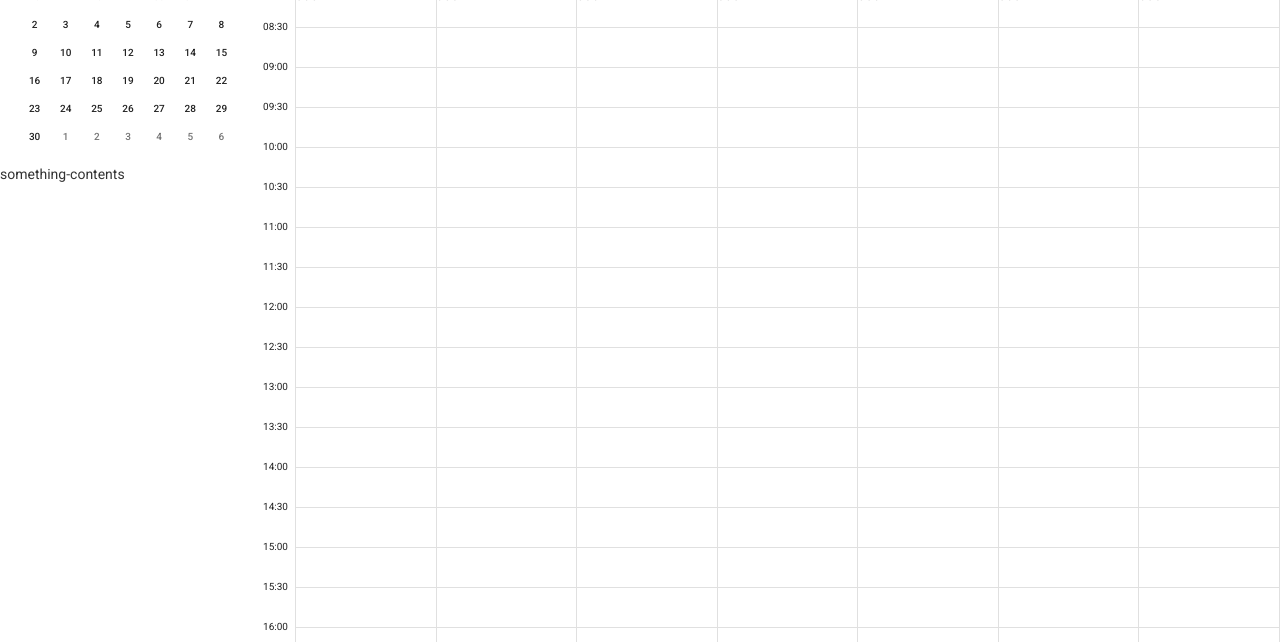
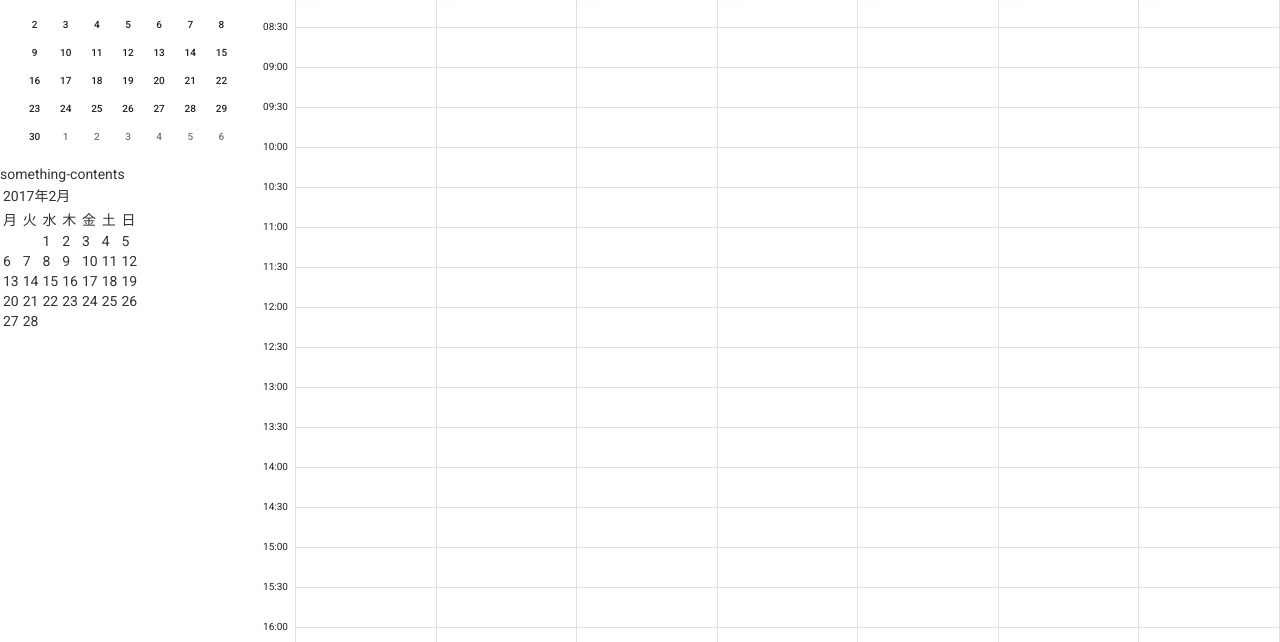
Before and after one commit to YasuhiroGunji/MyCalendar, a website: page src/index.html in a window 1280 px wide. Shown: the part 158-800 px from the top of the page. Drawn offline with nearby package versions, Linux system fonts and the light colour scheme; a web font is replaced by a local one.

Commit message:
万年カレンダーロジック追加

```diff
--- a/src/index.html
+++ b/src/index.html
@@ -9,6 +9,7 @@
   <link rel="stylesheet" href="https://fonts.googleapis.com/css?lang=ja&family=Product+Sans|Roboto:400,500,700">
   <link rel="stylesheet" href="https://fonts.googleapis.com/earlyaccess/notosansjp.css">
   <link rel="stylesheet" href="style.css">
+  <script src="https://code.jquery.com/jquery-2.2.4.js"></script>
 </head>
 
 <body>
@@ -111,6 +112,8 @@
           </div>
           <div class="calendar-other">
             something-contents
+            <div id="calendar">
+            </div>
           </div>
         </aside>
 
@@ -304,28 +307,78 @@
 </body>
 <script type="text/javascript">
   window.onload = function () {
-    // // 両方
-    // var sample1_1 = document.getElementById('sample1_1');
-    // var sample1_2 = document.getElementById('sample1_2');
-    // var syncScroll1 = new SyncScroll(sample1_1, sample1_2);
+    'use strict';
+    var $calendar = $('#calendar');
+    var myWeekTbl = new Array('月', '火', '水', '木', '金', '土', '日');	// 曜日テーブル定義
+    var myMonthTbl = new Array(31, 28, 31, 30, 31, 30, 31, 31, 30, 31, 30, 31);	// 月テーブル定義
+    var myDate = new Date();
+    var myToday = myDate.getDate();	// 今日の'日'を退避
+    var todayMyMonth = myDate.getMonth();	// 月を取得(0月～11月)
 
-    // 縦方向のみ
-    var sample2_1 = document.getElementsByClassName('.timecalendar-frame');
-    var sample2_2 = document.getElementByClassName('.timecalendar-zone');
-    // var syncScroll2 = new SyncScroll(sample2_1, sample2_2);
-    // syncScroll2.enableHorizontal = false;
+    function setCalender(l) {
+      myDate = new Date(2017, l);	// 今日の日付データ取得
+      var myYear = myDate.getFullYear();	// 年を取得
+      ((myYear % 4) === 0 && (myYear % 100) !== 0) || (myYear % 400) === 0 ? myMonthTbl[1] = 29 : 28;	// うるう年だったら...
+      // ２月を２９日とする
+      var myMonth = myDate.getMonth();	// 月を取得(0月～11月)
+      myDate.setDate(1);	// 日付を'１日'に変えて、
+      var myWeek = myDate.getDay() - 1;	// '１日'の曜日を取得
+      var myTblLine = Math.ceil((myWeek + myMonthTbl[myMonth]) / 7);	// カレンダーの行数
+      var myTable = new Array(7 * myTblLine);	// 表のセル数を用意
+      for (var i = 0; i < 7 * myTblLine; i++) {
+        myTable[i] = ' ';	// セルを全て空にする
+      }
+      for (i = 0; i < myMonthTbl[myMonth]; i++) {
+        myTable[i + myWeek] = i + 1;	// 日付を埋め込む
+      }
 
-    // // 横方向のみ
-    // var sample3_1 = document.getElementById('sample3_1');
-    // var sample3_2 = document.getElementById('sample3_2');
-    // var syncScroll3 = new SyncScroll(sample3_1, sample3_2);
-    // syncScroll3.enableVertical = false;
+      var source = '';
+      var td = '<td>';
+      var tdC = '</td>';
+      var tr = '<tr>';
+      var trC = '</tr>';
+
+      for (i = 0; i < myTblLine; i++) {	// 表の「行」のループ
+        source += tr;
+        for (var j = 0; j < 7; j++) {
+          var mydat = myTable[j + (i * 7)];
+          if (todayMyMonth === myMonth && mydat === myToday) {
+            source += '<td class="today">' + mydat + tdC;
+          } else if (j === 5) {
+            source += '<td class="sat">' + mydat + tdC;
+          } else if (j === 6) {
+            source += '<td class="sun">' + mydat + tdC;
+          } else {
+            source += td + mydat + tdC;
+          }
+        }
+        source += trC;
+      }
+      var week = '';
+      for (var k = 0; k < 7; k++) {	// 曜日
+        if (k === 5) {
+          week += '<td class="sat">' + myWeekTbl[k] + tdC;
+        } else if (k === 6) {
+          week += '<td class="sun">' + myWeekTbl[k] + tdC;
+        } else {
+          week += td + myWeekTbl[k] + tdC;
+        }
+      }
+      var weekTr = tr + week + trC;
+      var tableSource = '<table>' +
+        '<tr><td colspan="7">' +
+        myYear + '年' + (myMonth + 1) + '月' +
+        '</td></tr>' + weekTr + source + '</table>';
+
+      $calendar.append(tableSource);	// 表の作成開始
+    }
+    // for (var l = 0; l < 12; l++) {
+    //   setCalender(l);
+    // }
+    setCalender(1);
 
   };
-  function SyncScroll(e) {
-    var y = document.getElementsByClassName('.timecalendar-frame').scrollTop;
-    document.getElementByClassName('.timecalendar-zone').scrollTo(0, y);
-  };
+
 </script>
 
 </html>
```
Also changed, not shown: README.md.
